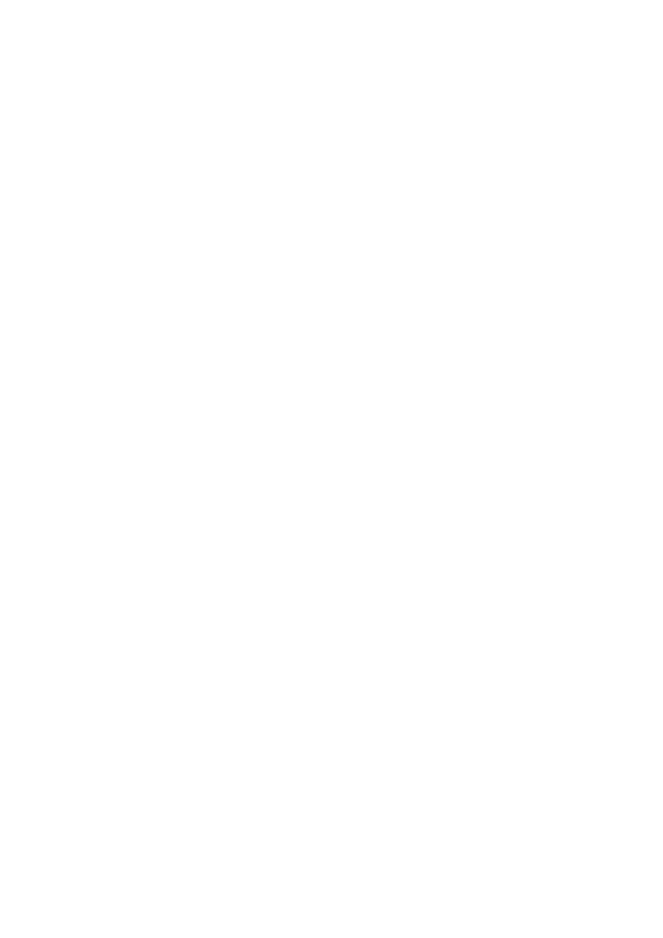
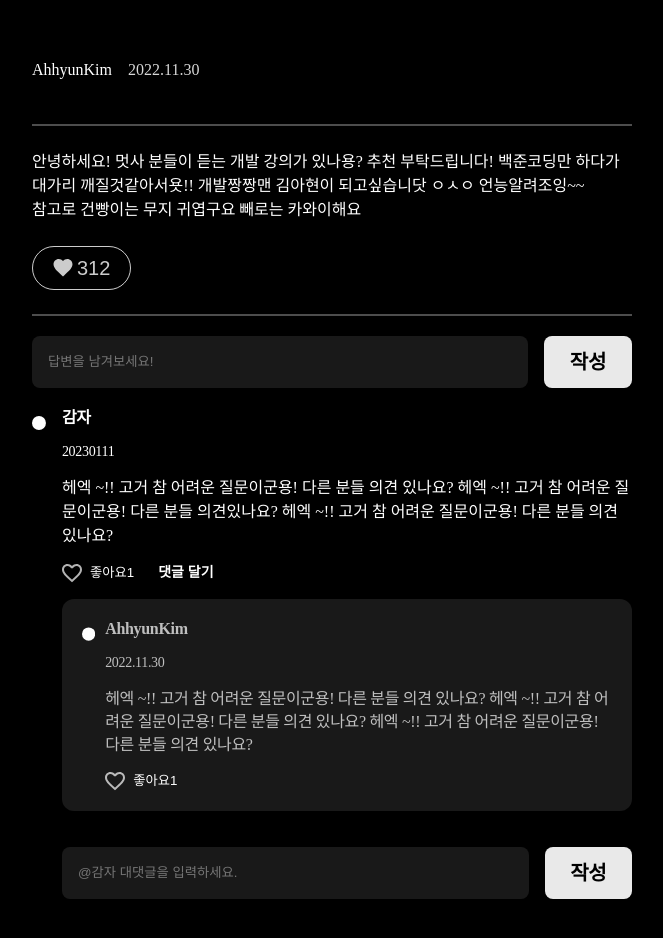
Before and after one commit to Likelion-HongikUniv/likelion-hongik-client, a React (Create React App) app: page /post/1 in a window 1280 px wide. Before the commit this address had no page. Shown: the part 160-1098 px from the top of the page, without its empty margins (308-971 px from the left). Before the commit the page ends 800 px from the top, so only its background shows below. Built offline with nearby package versions, Linux system fonts and the light colour scheme.

Commit message:
style : commentList, comment, reply 컴포넌트 스타일 변경

```diff
--- a/src/App.tsx
+++ b/src/App.tsx
@@ -22,7 +22,7 @@
             <Route path="/recruit" element={<RecruitPage />} />
             <Route path="/login" element={<LoginPage />} />
             <Route path="/community" element={<CommunityPage />} />
-            <Route path="/post" element={<PostPage />} />
+            <Route path="/post/:id" element={<PostPage />} />
             <Route path="/myPage" element={<MyPage />} />
           </Routes>
         </RecoilRoot>
--- a/src/components/postPage/Board.tsx
+++ b/src/components/postPage/Board.tsx
@@ -1,7 +1,26 @@
 import styled from "styled-components";
 import { Row, Column } from "../elements/Wrapper";
-import { BLACK_2 } from "../../styles/theme";
+
 import { HeartButton } from "./HeartButton";
+// interface 관리
+
+export interface IPost {
+  key?: string;
+  id?: number;
+  title?: string;
+  body?: string;
+  category?: string;
+  created?: number;
+}
+
+/** 포스트 좋아요 기능
+ * Like 테이블 안에, Post에 좋아요를 누른 user_id가 추가된다.
+ * 배열로 받아와 해당 배열의 원소 갯수를 세면 그게 좋아요 개수
+ */
+
+export interface PostLike extends IPost {
+  likes: number;
+}
 
 export function Board() {
   return (
@@ -18,10 +37,6 @@
         참고로 건빵이는 무지 귀엽구요 빼로는 카와이해요
       </Column>
       <HeartButton />
-      <Row gap="1rem" justifyContent="center" alignItems="center">
-        <InputContainer />
-        <InputButton>작성</InputButton>
-      </Row>
       <Hairline />
     </Column>
   );
@@ -37,29 +52,3 @@
 const Hairline = styled.div`
   border: 1px solid rgb(255, 255, 255, 0.3);
 `;
-
-const InputContainer = styled.div`
-  width: 100%;
-  height: 52px;
-  border-radius: 8px;
-  background-color: ${BLACK_2};
-  margin: 20px 0 20px 0;
-`;
-
-const InputButton = styled.button`
-  display: flex;
-  justify-content: center;
-  align-items: center;
-  gap: 10px;
-
-  width: 108px;
-  height: 52px;
-
-  background: #e9e9e9;
-  border-radius: 8px;
-
-  font-size: 20px;
-  font-weight: 600;
-  line-height: 24px;
-  letter-spacing: -0.32px;
-`;
--- a/src/components/postPage/Comments.tsx
+++ b/src/components/postPage/Comments.tsx
@@ -1,29 +1,78 @@
 import styled from "styled-components";
+import { useRecoilState, useSetRecoilState } from "recoil";
+import { commentsListState, commentCompleteState } from "../../states/atoms";
 import { Row, Column } from "../elements/Wrapper";
 import { Profile } from "../icons/Profile";
 import { HeartUnfilled } from "../icons/HeartUnfilled";
-import { IComment } from "../../interfaces/comment";
+import { BLACK_2 } from "../../styles/theme";
+import { Replies } from "./Replies";
 
-export function Comments({ key, id, body, created }: IComment) {
+// interface 관리
+/** 댓글 좋아요 기능
+ * Like 테이블 안에, Comment에 좋아요를 누른 user_id가 추가된다.
+ * 배열로 받아와 해당 배열의 원소 갯수를 세면 그게 좋아요 개수
+ */
+export interface IComment {
+  key?: number;
+  id?: number;
+  username?: string;
+  body?: string;
+  created?: number;
+  replyId?: [];
+}
+
+export interface CommentLike extends IComment {
+  key?: number;
+  id?: number;
+}
+
+export function Comments(props: IComment) {
+  const { key, id, username, body, created, replyId } = props;
+  const [isComplete, setIsComplete] = useRecoilState(commentCompleteState(props.id!));
+  const setComment = useSetRecoilState(commentsListState);
+  const onClickReplyButton = (e: React.MouseEvent<HTMLButtonElement>) => {
+    e.preventDefault();
+    console.log(e.currentTarget.name);
+  };
+  console.log(props);
   return (
     <>
-      <Row>
-        <Profile />
-        <Column>
-          <UserId>AhhyunKim</UserId>
-          <Date>{created}</Date>
-          <Date>2022.11.30</Date>
-          {/* {body} */}
-          헤엑 ~!! 고거 참 어려운 질문이군용! 다른 분들 의견 있나요? 헤엑 ~!! 고거 참 어려운 질문이군용! 다른 분들 의견
-          있나요? 헤엑 ~!! 고거 참 어려운 질문이군용! 다른 분들 의견 있나요?
-          <br />
-          <HeartUnfilled />
-          <ReplyButton>댓글 달기</ReplyButton>
-        </Column>
-      </Row>
+      <Column>
+        <Row gap="16px">
+          <Profile />
+          <Column gap="16px">
+            <UserId>{username || `AhhyunKim`}</UserId>
+            <Date>{created || `2022.11.30`}</Date>
+            {body ||
+              `헤엑 ~!! 고거 참 어려운 질문이군용! 다른 분들 의견 있나요? 헤엑 ~!! 고거 참 어려운 질문이군용! 다른 분들 의견있나요? 헤엑 ~!! 고거 참 어려운 질문이군용! 다른 분들 의견 있나요?`}
+            <Row gap="24px">
+              <LikeButton>
+                <HeartUnfilled />
+                좋아요
+                {replyId || `1`}
+              </LikeButton>
+              <ReplyButton onClick={onClickReplyButton}>댓글 달기</ReplyButton>
+            </Row>
+            <Replies></Replies>
+            <Row alignItems="center" gap="16px">
+              <InputContainer type="text" placeholder={"@" + username + " 대댓글을 입력하세요."} />
+              <InputButton>작성</InputButton>
+            </Row>
+          </Column>
+        </Row>
+        <Hairline />
+      </Column>
     </>
   );
 }
+
+const LikeButton = styled.button`
+  display: flex;
+  flex-direction: row;
+  align-items: center;
+  gap: 8px;
+  color: white;
+`;
 
 const UserId = styled.div`
   font-weight: 600;
@@ -40,7 +89,42 @@
 `;
 
 const ReplyButton = styled.button`
+  height: 10px;
   font-weight: 600;
   font-size: 14px;
   line-height: 17px;
+  color: white;
 `;
+
+const Hairline = styled.div`
+  margin-top: 32px;
+  margin-bottom: 32px;
+  border: 1px solid rgba(255, 255, 255, 0.3);
+`;
+const InputContainer = styled.input`
+  width: 100%;
+  height: 52px;
+  border: 0;
+  border-radius: 8px;
+  background-color: ${BLACK_2};
+  margin: 20px 0 20px 0;
+  padding: 16px;
+`;
+
+const InputButton = styled.button`
+  display: flex;
+  justify-content: center;
+  align-items: center;
+  gap: 10px;
+
+  width: 108px;
+  height: 52px;
+
+  background: #e9e9e9;
+  border-radius: 8px;
+
+  font-size: 20px;
+  font-weight: 600;
+  line-height: 24px;
+  letter-spacing: -0.32px;
+`;
--- a/src/components/postPage/CommentsList.tsx
+++ b/src/components/postPage/CommentsList.tsx
@@ -1,19 +1,103 @@
 // import axios from "axios";
-// import { useRecoilState } from "recoil";
+import styled from "styled-components";
 import { Comments } from "./Comments";
-import { Column } from "../elements/Wrapper";
-import { CommentList, IComment } from "../../interfaces/comment";
+import { Row, Column } from "../elements/Wrapper";
+import { IComment } from "./Comments";
+import { BLACK_2 } from "../../styles/theme";
+import { atom, useRecoilState } from "recoil";
+import { isEditable } from "@testing-library/user-event/dist/utils";
+import { useQuery } from "@tanstack/react-query";
+
+interface CommentList {
+  commentList: IComment[];
+}
+
+const commentState = atom<IComment[]>({
+  key: "comment",
+  default: [
+    {
+      key: 0,
+      id: 1,
+      body: "comment test1",
+      username: "감자",
+      created: 20230111,
+      replyId: [],
+    },
+
+    {
+      key: 2,
+      id: 2,
+      username: "빼로로",
+      body: "comment test2",
+      created: 20230111,
+      replyId: [],
+    },
+
+    {
+      key: 3,
+      id: 3,
+      username: "건빵스",
+      body: "comment test3",
+      created: 20230111,
+      replyId: [],
+    },
+  ],
+});
+
+// const getComments = async () => {
+//   const { data } = await axios.get<IComment[]>("http://localhost:3000/post/${postId}");
+//   return data;
+// };
 
 export function CommentsList({ commentList }: CommentList) {
+  // const { data: comments, isLoading, isError, error } = useQuery<IComment[], Error>("comments", getComments);
+  const [comments, setComments] = useRecoilState(commentState);
+  const onClickComment = (e: React.MouseEvent<HTMLButtonElement>) => {
+    // setInputText();
+    console.log(e.currentTarget.name);
+  };
+
   return (
     <>
+      <Row gap="1rem" justifyContent="center" alignItems="center">
+        <InputContainer type="text" placeholder="답변을 남겨보세요!" />
+        <InputButton onClick={onClickComment}>작성</InputButton>
+      </Row>
       <Column>
         <div>
-          {commentList.map((comment: IComment) => (
-            <Comments key={comment.key} id={comment.id} />
+          {comments.map((comment: IComment) => (
+            <Comments key={comment.key} id={comment.id} username={comment.username} created={comment.created} />
           ))}
         </div>
       </Column>
     </>
   );
 }
+
+const InputContainer = styled.input`
+  width: 100%;
+  height: 52px;
+  border: 0;
+  border-radius: 8px;
+  background-color: ${BLACK_2};
+  margin: 20px 0 20px 0;
+  padding: 16px;
+`;
+
+const InputButton = styled.button`
+  display: flex;
+  justify-content: center;
+  align-items: center;
+  gap: 10px;
+
+  width: 108px;
+  height: 52px;
+
+  background: #e9e9e9;
+  border-radius: 8px;
+
+  font-size: 20px;
+  font-weight: 600;
+  line-height: 24px;
+  letter-spacing: -0.32px;
+`;
--- a/src/components/postPage/Replies.tsx
+++ b/src/components/postPage/Replies.tsx
@@ -1,23 +1,40 @@
 import styled from "styled-components";
+import { Row, Column } from "../elements/Wrapper";
 import { BLACK_2 } from "../../styles/theme";
-import { WHITE_1 } from "../../styles/theme";
 import { Profile } from "../icons/Profile";
 import { HeartUnfilled } from "../icons/HeartUnfilled";
+// interface 관리
 
-export function Replies() {
+export interface IReply {
+  key?: number;
+  id?: number;
+  username?: string;
+  body?: string;
+  created?: number;
+}
+
+export interface ReplyLike extends Comment {
+  likeCount?: number[];
+}
+
+export function Replies({ key, id, body, username, created }: IReply, { likeCount }: ReplyLike) {
   return (
     <>
       <Wrapper>
         <Profile />
         <TextContainer>
           <>
-            <UserId>AhhyunKim</UserId>
-            <Date>2022.11.30</Date>
+            <UserId>{username || `AhhyunKim`}</UserId>
+            <Date>{created || `2022.11.30`}</Date>
           </>
           헤엑 ~!! 고거 참 어려운 질문이군용! 다른 분들 의견 있나요? 헤엑 ~!! 고거 참 어려운 질문이군용! 다른 분들 의견
           있나요? 헤엑 ~!! 고거 참 어려운 질문이군용! 다른 분들 의견 있나요?
           <br />
-          <HeartUnfilled />
+          <LikeButton>
+            <HeartUnfilled />
+            좋아요
+            {likeCount || `1`}
+          </LikeButton>
         </TextContainer>
       </Wrapper>
     </>
@@ -25,7 +42,7 @@
 }
 
 const Wrapper = styled.div`
-  width: 90%;
+  width: 100%;
   background-color: ${BLACK_2};
   border-radius: 12px;
   display: flex;
@@ -62,7 +79,10 @@
   letter-spacing: -0.32px;
 `;
 
-const HeartButton = styled.button`
-  font-size: 20px;
+const LikeButton = styled.button`
+  display: flex;
+  flex-direction: row;
+  align-items: center;
+  gap: 8px;
   color: white;
 `;
--- a/src/pages/PostPage.tsx
+++ b/src/pages/PostPage.tsx
@@ -1,3 +1,4 @@
+import { Row, Column } from "../components/elements/Wrapper";
 import { Header } from "../components/elements/Header";
 import { Section } from "../components/elements/Wrapper";
 import { Board } from "../components/postPage/Board";
@@ -8,7 +9,10 @@
     <>
       <Header />
       <Section style={{ padding: "0 340px 0 340px", display: "flex", justifyContent: "center" }}>
-        <Board />
+        <Column>
+          <Board />
+          <CommentsList commentList={[]}></CommentsList>
+        </Column>
       </Section>
     </>
   );
--- a/src/states/atoms.ts
+++ b/src/states/atoms.ts
@@ -1,18 +1,16 @@
 // 상태 관리
 
-import { atom } from 'recoil';
-import { IComment } from '../interfaces/comment';
+import { atom, atomFamily } from 'recoil';
+import { IComment } from '../components/postPage/Comments';
 
 
-interface CommentsState {
-  [key: string]: IComment[];
-}
+export const commentsListState = atom<IComment[]>({
+  key: 'commentsState',
+  default: [
+  ],
+});
 
-export const CommentsListState = atom<CommentsState>({
-  key: 'commentsState',
-  default: {
-    key: [],
-    id: [],
-    body: [],
-  },
-});
+export const commentCompleteState = atomFamily<boolean, number>({
+  key: "commentCompleteState",
+  default: false,
+})
```
Also changed, not shown: src/interfaces/comment.ts (deleted, +0 -24 lines), src/interfaces/post.ts (deleted, +0 -20 lines), src/interfaces/reply.ts (deleted, +0 -12 lines).
